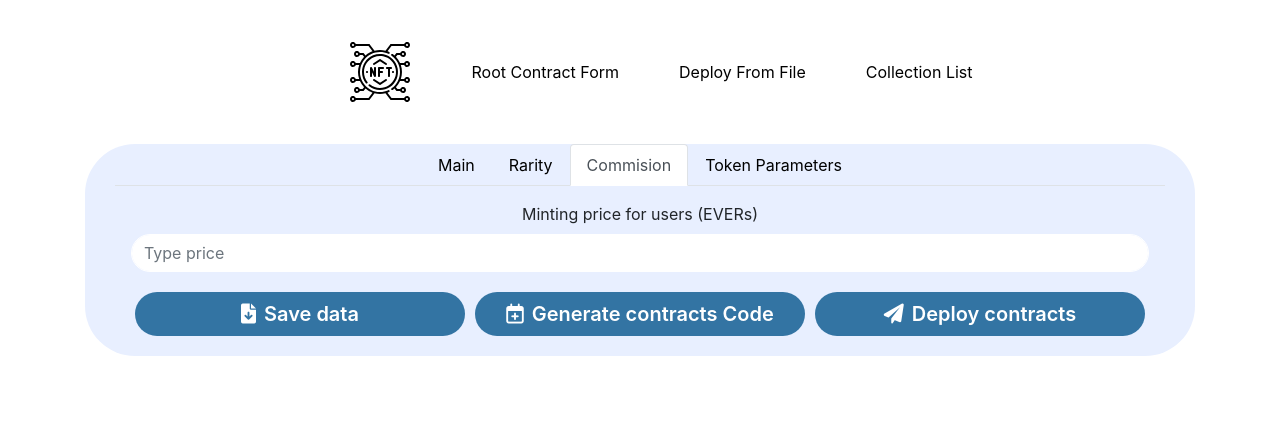
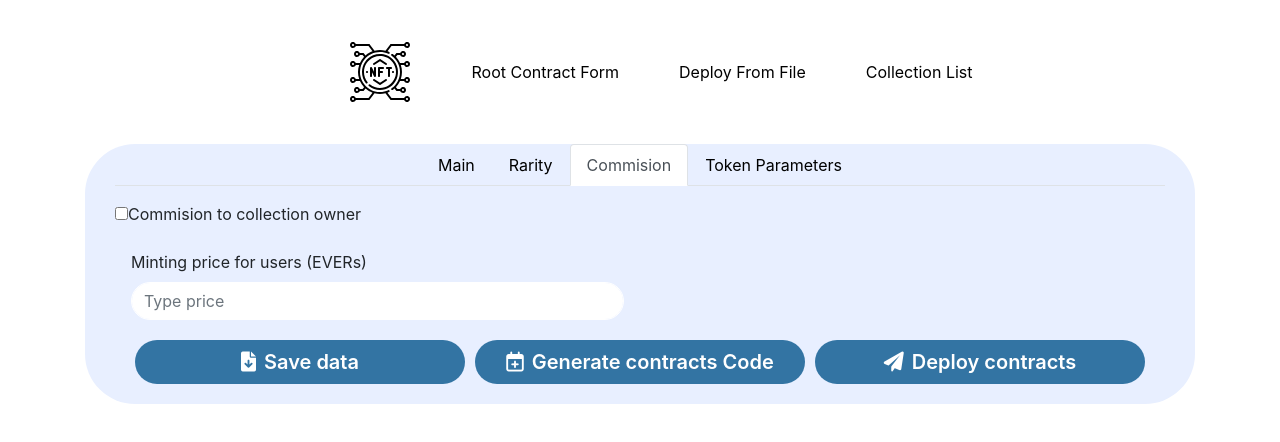
Before and after one commit to DanilaPeace/surf-auth, a React (Create React App) app: page /root-contract-form in a window 1280 px wide. Both pictures are taken after a click on the tab "Commision". Shown: the top 442 px of the page. Built offline with nearby package versions, Linux system fonts and the light colour scheme.

Commit message:
Added the checkbox to add commision

```diff
--- a/src/components/commision-tab/CommisionTab.tsx
+++ b/src/components/commision-tab/CommisionTab.tsx
@@ -1,12 +1,31 @@
+import { useState } from "react";
 import UserInput from "../common/user-input/UserInput";
+import './commision-tab.css';
 
 export const CommisionTab = () => {
+    const [checked, setChecked] = useState(false);
+
     return (
         <div className="commitsion-tab">
-            <UserInput
-                labelName="Minting price for users (EVERs)"
-                inputName="Type price"
-            />
+            <div className="commision-tab__content">
+                <div className="commision-checkbox mb-3">
+                    <label>
+                        <input type="checkbox"
+                            onChange={() => setChecked(!checked)} />
+                        Commision to collection owner
+                    </label>
+                    <div className={"commsion-input " + (checked ? 'active' : '')}>
+                        <UserInput
+                            labelName="Commision (%)"
+                            inputName="Type commision here"
+                        />
+                    </div>
+                </div>
+                <UserInput
+                    labelName="Minting price for users (EVERs)"
+                    inputName="Type price"
+                />
+            </div>
         </div>
     );
 }
--- /dev/null
+++ b/src/components/commision-tab/commision-tab.css
@@ -0,0 +1,15 @@
+.commitsion-tab {
+    text-align: left;
+}
+
+.commision-tab__content {
+    width: 50%;
+}
+
+.commsion-input {
+    display: none;
+}
+
+.active {
+    display: block;
+}
```
